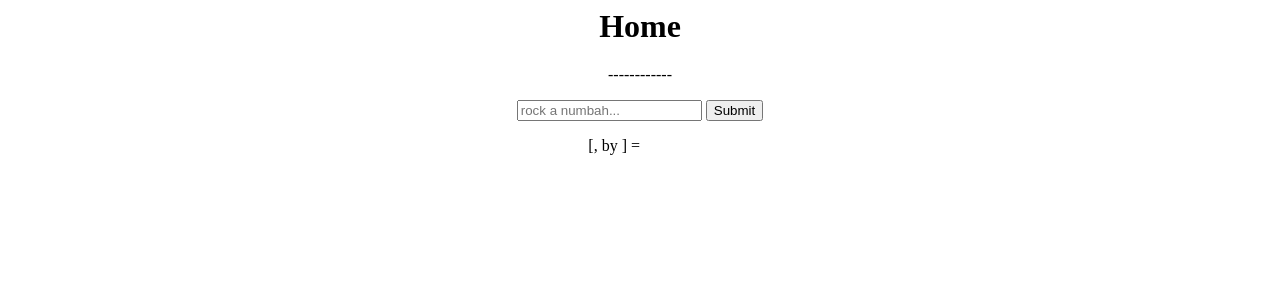
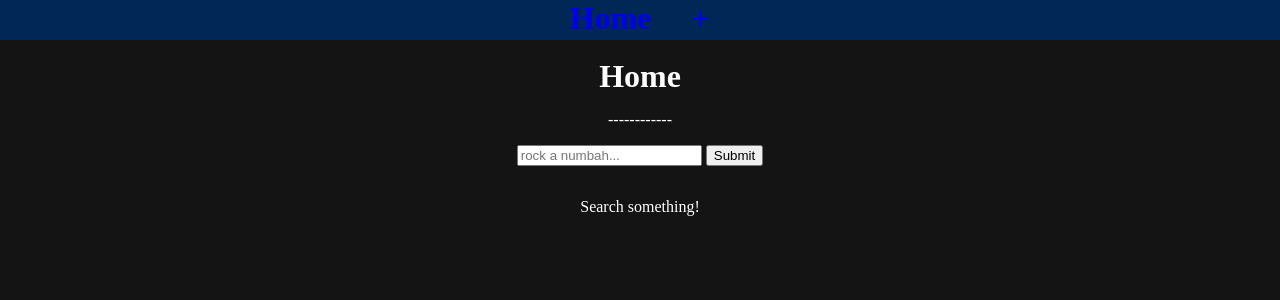
Before and after one commit to bowosc/ConstAnt, a Flask app: page / in a window 1280 px wide. Shown: the top 300 px of the page. Run offline with Flask 3, Linux system fonts and the light colour scheme; parts of the project's set-up code (start-up, migrations or seed data) failed here and were passed over.

Commit message:
UI updates

```diff
--- a/confind.py
+++ b/confind.py
@@ -24,18 +24,30 @@ class figs(db.Model):
         self.creator = creator
         self.notes = notes
 
-def add_user_const(username, constname, equation, notes):
-    #calulate value from equation
+def add_user_const(username:str = None, constname:str = None, equation:str = 0, notes:str = None):
+    '''
+    Note that the returned value will always be either a string for an error message or a float for a success.
+    '''
+
+    n = figs.query.filter_by(name=constname).first()
+    l = figs.query.filter_by(ref=equation).first()
+    if n:
+        return "A constant with this name already exists!"
+    elif l:
+        return "A constant with this equation already exists!"
+
     value = rpn.calculateInfix(equation)
     if isinstance(value, str): # if its an error msg
-        print("we got a string here")
-        print(value)
         return value
     else:
-        b = figs(value, equation, constname, username, notes)
-        db.session.add(b)
-        db.session.commit()
-        print(f"Added constant {b.name}: {b.ref} = {b.num}. Added by user {b.creator}. Notes: {b.notes}")
+        m = figs.query.filter_by(num=value).first()
+        if m:
+            return "This constant has already been defined!"
+        else:
+            b = figs(value, equation, constname, username, notes)
+            db.session.add(b)
+            db.session.commit()
+            print(f"Added constant {b.name}: {b.ref} = {b.num}. Added by user {b.creator}. Notes: {b.notes}")
     return b.num
 
 
@@ -138,27 +150,32 @@ def does_table_exists():
      if figs.query.order_by(figs.ref).limit(25).count() < 20: # check if there's anything in the db
         inittable()
 
-def search_by_name():
-    results = figs.query.order_by(figs._id.desc()).limit(50).all() # main search is currently directed towards this funciton rather than confind
-    return results
 
-def confind(whatnum:float = False, whatref:str = False) -> list[list[int, float, str]]:
+def confind(whatnum:float = False, whatref:str = False, whatname:str = False, whatcreator:str = False, whatid:int = False) -> list[list[int, float, str]]:
     '''
     Returns a list of results matching the query entered.
 
-    confind() should only be used with one argument at a time, the other argument should be False.
-    ex: findmynumber = confind(6.28, None)
-    ex: findmyref = confind(None, 'pi*2')
+    confind() should only be used with one argument at a time, the other arguments should be False or not used.
+    ex: findmynumber = confind(6.28, False, False, False)
+    ex: findmyref = confind(False, 'pi*2')
     '''
+    lim = 50 # we check the first 50 results in the DB :)
+
     if whatref:
-        results = figs.query.filter_by(ref=whatref).all().limit(50)
+        results = figs.query.filter(figs.ref.contains(whatref)).order_by(figs.creator).limit(lim).all()
+    elif whatname:
+        results = figs.query.filter(figs.name.contains(whatname)).order_by(figs.creator).limit(lim).all()
+    elif whatcreator:
+        results = figs.query.filter(figs.creator.contains(whatcreator)).order_by(figs.creator).limit(lim).all()
     elif whatnum:
-        results = figs.query.filter(figs.num.startswith(whatnum)).order_by(figs.num).limit(50).all()
+        results = figs.query.filter(figs.num.startswith(whatnum)).order_by(figs.num).limit(lim).all()
+    elif whatid:
+        results = figs.query.filter_by(_id = whatid).first()
+    else:
+        return 'No arguments parsed.'
 
-        if not results:
-            results = ['no rezzies']
-    else:
-        results = ['ERROR: No arguments parsed? Like why?']
+    if not results:
+        return 'No results for query.'
 
     return results
 
--- a/main.py
+++ b/main.py
@@ -8,11 +8,9 @@ TODO
 social medialization
 - login/account creation should probably be a seperate library at this point but idk
 expand DB to third level ops
-
-idiotproofing
-
-equationsolver
-
+idiotproofing, error msgs and whatever
+equation-solver should probably be improved
+number line viewer :)
 '''
 app = Flask(__name__)
 app.secret_key = "password"
@@ -25,32 +23,57 @@ def home():
     query = None
     if request.method == 'POST':
         if request.form['searchbar'] != None:
-            results = confind.confind(request.form['searchbar'], False)
+            results = confind.confind(request.form['searchbar'], False, False, False, False)
+            if isinstance(results, str): # if confind returns an error msg
+                flash(results)
+                redirect(url_for("home"))
             query = request.form['searchbar']
     else:
-        results = ['Search for a number up there ^^^']
+        results = None
     return render_template('home.html', results=results, query=query)
 
 @app.route("/newconst", methods=['POST', 'GET'])
 def newconst():
     if request.method == 'POST':
-        if request.form['equation'] and request.form['username'] and request.form['notes'] and request.form['constantname']:
-            b = confind.add_user_const(request.form['username'], request.form['constantname'], request.form['equation'], request.form['notes'])
-            try:
-                a = int(b)
-            except TypeError:
-                flash(b)
-                print(f"{b} typeerrrroooorrrr in newconst() in main.py")
-                return redirect("/newconst")
+        eq, usr, notes, cname = request.form['equation'], request.form['username'], request.form['notes'], request.form['constantname']
+        if eq and usr and notes and cname:
+            if isinstance(usr, str):
+                if isinstance(cname, str):
+                    b = confind.add_user_const(usr, cname, eq, notes)
+                    try:
+                        a = int(b)
+                    except TypeError:
+                        flash(b, 'error')
+                        return redirect(url_for("newconst"))
+                    except ValueError:
+                        flash(b, 'usererror')
+                        return redirect(url_for("newconst"))
+
+                    if isinstance(b, str):
+                        flash(b, 'usererror')
+                        return redirect(url_for("newconst"))
+                    else:
+                        flash('Constant successfully added!', 'success')
+                        return redirect(url_for("home")) # should be changed to constant viewing page when that works
+                else:
+                    flash('Constant name must contain letter characters!', 'usererror')
+                    return redirect(url_for("newconst"))
+            else:
+                flash('Username must contain letter characters!', 'usererror')
+                return redirect(url_for("newconst"))
         else:
             flash('Please fill in all fields to submit this form.', 'usererror')
-            return redirect("/newconst")
+            return redirect(url_for("newconst"))
     return render_template('newconst.html')
 
-@app.route("/constant/<id>", methods=['POST', 'GET'])
-def viewconst():
-    constdata = [] # take from confind
-    return render_template('viewconst', constdata = constdata)
+@app.route("/viewconst/<id>", methods=['POST', 'GET'])
+def viewconst(id):
+    constdata = confind.confind(False, False, False, False, id)
+    if not constdata:
+        flash('No constant with that ID exists!', 'usererror')
+        return redirect(url_for("home"))
+    return render_template('viewconst.html', constdata = constdata)
+
 
 
 
--- a/rpn.py
+++ b/rpn.py
@@ -441,10 +441,11 @@ class rpn:
         try:
             input = rpn.infixToRPN(input)
             result = rpn.calculateRPN(input)
-            print(result)
-            return result
+            return float(result)
         except ValueError:
             return("[rpn] Syntax Error! Please double-check your expression and make sure the notation is correct.")
+        except TypeError:
+            return("[rpn] TypeError. Might be my bad, but you should probably check your input just to be sure.")
         except ZeroDivisionError:
             return("[rpn] Please don't try to divide by zero.")
         except nonrealValueError:
--- a/static/styles.css
+++ b/static/styles.css
@@ -1,3 +1,10 @@
+html, body {
+    margin: 0;
+    height: 100%;
+    color: white;
+    background-color: #141414;
+}
+
 .row {
     display: flex;
 }
@@ -6,11 +13,67 @@
     flex: 50%;
 }
 
-.centered {
-    text-align: center
+.newconstinput {
+    width: 30%;
+    height: 30px;
 }
 
-usererror {
+.navbar {
+    background-color: rgb(0, 39, 86);
+    color:2B6ABC;
+    width: 100%;
+    height: 5%;
+
+}
+
+a {
+    text-decoration: none;
+}
+
+.numbox {
+    background-color:#003D82;
+    padding: 10px;
+    text-align: left;
+    height: 200px;
+    width: 100%;
+}
+
+.innernumbox {
+    height: 90%;
+    width: 90%;
+    background-color:#0C53A6;
+    margin: auto;
+    padding: 5px;
+    color: white;
+}
+
+.centered {
+    text-align: center;
+    margin: auto;
+}
+
+.homesearch {
+    width: 40%;
+
+}
+
+.flashed {
+    font-size: medium;
+    color: black;
+    text-align: center;
+}
+
+.usererror {
     color: red;
     background-color: yellow;
 }
+
+.error {
+    color: orange;
+    background-color: black;
+}
+
+.success {
+    color: green;
+    background-color: beige;
+}
--- a/templates/base.html
+++ b/templates/base.html
@@ -1,17 +1,17 @@
 
-<header>
-    <h1 class="centered"> Home </h1>
-    <link rel="stylesheet" type="text/css" href="static/styles.css" />
+<header style="text-align: center;">
+    <link rel="stylesheet" type="text/css" href="../static/styles.css" />
+    <div class="navbar">
+        <a href="/"><h1>Home</a> &nbsp;&nbsp;&nbsp; <a href="/newconst">+</h1></a>
+    </div>
 </header>
 
 {% with messages = get_flashed_messages(with_categories=true) %}
-  {% if messages %}
-    <ul class=flashes>
+    {% if messages %}
         {% for category, message in messages %}
-        <li class="{{ category }}">{{ message }}</li>
+            <p class="flashed {{ category }}">{{ message }}</p>
         {% endfor %}
-    </ul>
-  {% endif %}
+    {% endif %}
 {% endwith %}
 
 {% block body %}{% endblock %}
--- a/templates/home.html
+++ b/templates/home.html
@@ -1,7 +1,10 @@
 {% extends "base.html" %}
+
 {% block body %}
-<body>
-    <div class="centered">
+<body class="centered">
+    <br>
+    <h1 class="centered"> Home </h1>
+    <div class="homesearch centered">
         <p>------------</p>
 
         <form action="#" method="post">
@@ -12,40 +15,31 @@
         {% if results and query %}
             <h3>Results for {{query}}:</h3>
         {% endif %}
-    </div>
         <div class="row">
-        <div class="column" style="text-align: right;">
+            <div class="column">
                 {% if results %}
 
                     {% for result in results %}
-                    [{{ result.name }}, by {{ result.creator }}] {{result.ref}} =
+                    <a href="/viewconst/{{result._id}}">
+                        <div class="numbox">
+                            <div class="innernumbox">
+                                <h3>{{result.name}}</h3>
+                                <h3>{{result.num}}</h3>
+                                <p>Found using {{result.ref}} by {{result.creator}}</p>
+                            </div>
+                        </div>
+                    </a>
                     <br>
                     <br>
                     {% endfor %}
 
                 {% else %}
 
-                <p> No figure reference found. </p>
-
-            {% endif %}
-        </div>
-        <div class="column" style="text-align: left;">
-            {% if results %}
-
-                {% for result in results %}
-
-                     {{result.num}}
-                    <br>
-                    <br>
-
-                {% endfor %}
-
-            {% else %}
-
-                <p> No constant found. </p>
+                    <p> Search something! </p>
 
                 {% endif %}
             </div>
         </div>
+    </div>
 </body>
 {% endblock %}
```
Also changed, not shown: templates/newconst.html (+5 -5 lines), templates/viewconst.html (+11 -1 lines). Lines whose indentation alone changed are shown as unchanged.
